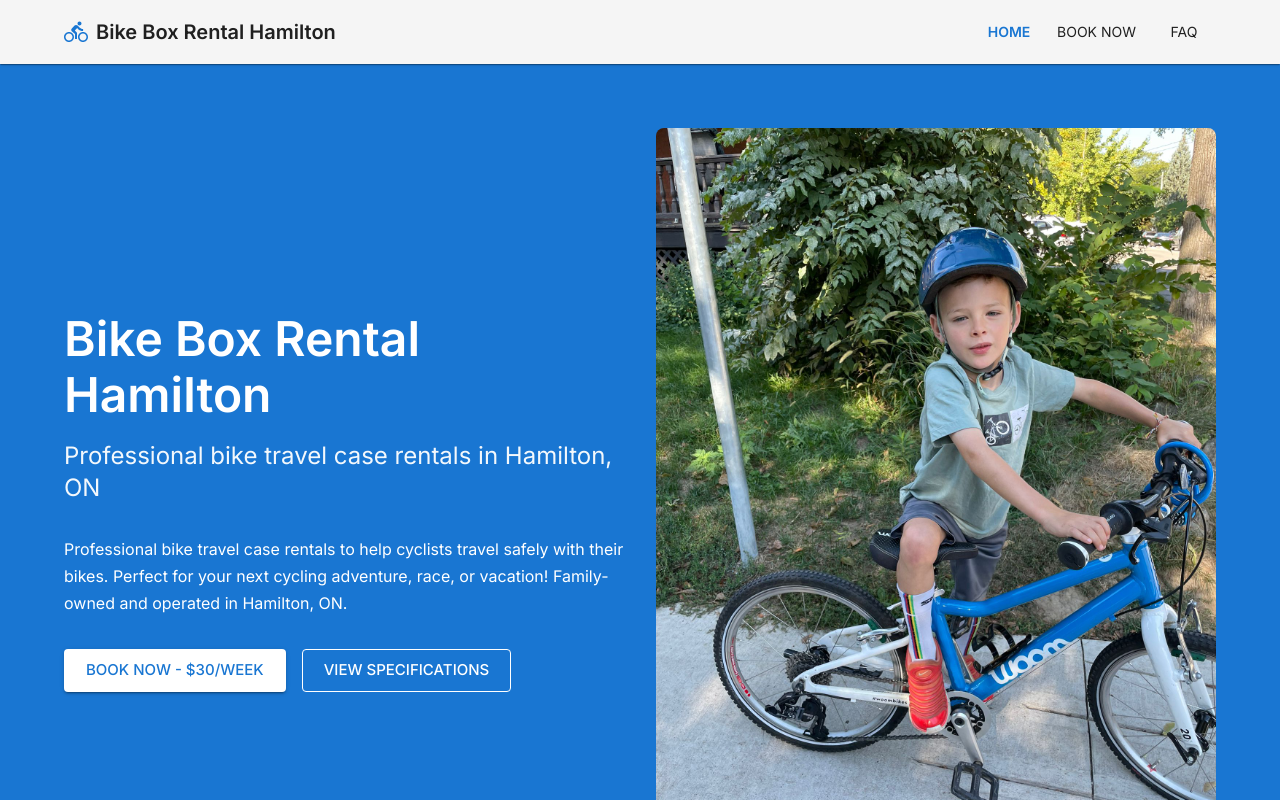
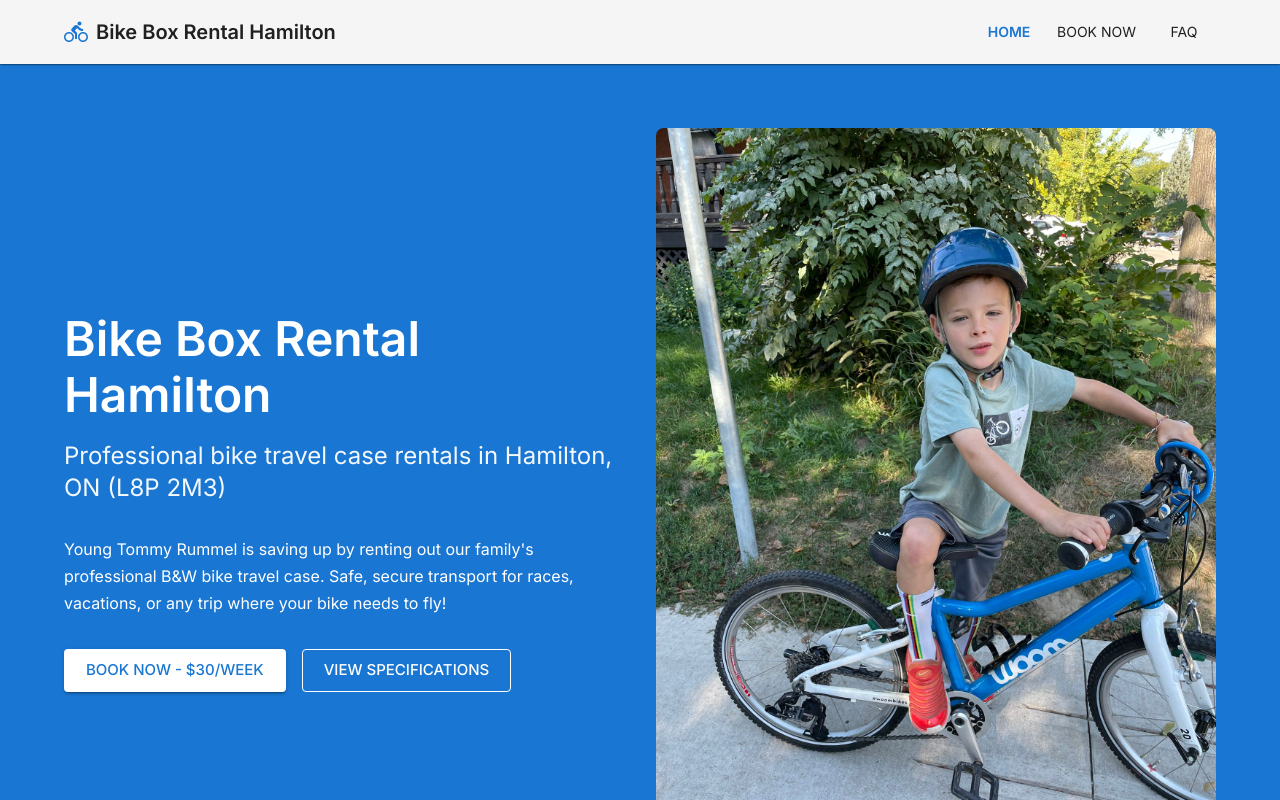
Before and after one commit to mrumm/bikeboxrental, a Next.js app: page / in a window 1280 px wide. Shown: the top 800 px of the page. Built offline with nearby package versions, Linux system fonts and the light colour scheme.

Commit message:
improvements

```diff
--- a/app/api/webhook/stripe/route.ts
+++ b/app/api/webhook/stripe/route.ts
@@ -113,7 +113,7 @@ async function sendConfirmationEmail(booking: any) {
         </ul>
 
         <h3>Pick-up Information:</h3>
-        <p>Location: Hamilton, ON (exact address will be provided via email 24 hours before pick-up)</p>
+        <p>Location: Hamilton, ON (L8P 2M3 area - exact address will be provided via email 24 hours before pick-up)</p>
         <p>Please bring a valid ID for verification.</p>
 
         <p>If you have any questions, please reply to this email.</p>
--- a/app/booking/page.tsx
+++ b/app/booking/page.tsx
@@ -50,14 +50,17 @@ export default function BookingPage() {
   const isDateDisabled = (date: Date) => {
     const dateStr = format(date, 'yyyy-MM-dd');
 
+    // Disable past dates
     if (isBefore(date, startOfDay(new Date()))) {
       return true;
     }
 
+    // Check manually blocked dates
     if (blockedDates.includes(dateStr)) {
       return true;
     }
 
+    // Check booked date ranges
     for (const range of bookedRanges) {
       if (dateStr >= range.start && dateStr <= range.end) {
         return true;
@@ -271,7 +274,7 @@ export default function BookingPage() {
         <Typography variant="body2" color="text.secondary">
           • Minimum rental period is 1 week
           <br />
-          • Pick-up and drop-off location: Hamilton, ON (exact address provided after booking)
+          • Pick-up and drop-off location: Hamilton, ON (L8P 2M3 area - exact address provided after booking)
           <br />
           • Payment is processed securely through Stripe
           <br />
--- a/app/booking/success/page.tsx
+++ b/app/booking/success/page.tsx
@@ -127,7 +127,7 @@ function BookingSuccessContent() {
         <Typography variant="body2" sx={{ mb: 2 }}>
           1. You&apos;ll receive a confirmation email shortly with all the details
           <br />
-          2. We&apos;ll send you the exact pick-up location 24 hours before your rental starts
+          2. Pick-up location is in Hamilton, ON (L8P 2M3 area) - exact address sent 24 hours before your rental
           <br />
           3. Please bring a valid ID when picking up the bike box
           <br />
--- a/app/faq/page.tsx
+++ b/app/faq/page.tsx
@@ -38,7 +38,7 @@ const faqs = [
   },
   {
     question: 'Where do I pick up and return the box?',
-    answer: 'Pick-up and drop-off are in Hamilton, ON. The exact address will be provided via email 24 hours before your rental starts. We\'re conveniently located and easily accessible.',
+    answer: 'Pick-up and drop-off are in Hamilton, ON (L8P 2M3 area). The exact address will be provided via email 24 hours before your rental starts. We\'re conveniently located and easily accessible.',
   },
   {
     question: 'Will my bike fit?',
--- a/app/page.tsx
+++ b/app/page.tsx
@@ -16,11 +16,11 @@ export default function HomePage() {
                 Bike Box Rental Hamilton
               </Typography>
               <Typography variant="h5" component="p" sx={{ mb: 4, opacity: 0.95 }}>
-                Professional bike travel case rentals in Hamilton, ON
+                Professional bike travel case rentals in Hamilton, ON (L8P 2M3)
               </Typography>
               <Typography variant="body1" sx={{ mb: 4, lineHeight: 1.7 }}>
-                Professional bike travel case rentals to help cyclists travel safely with their bikes.
-                Perfect for your next cycling adventure, race, or vacation! Family-owned and operated in Hamilton, ON.
+                Young Tommy Rummel is saving up by renting out our family&apos;s professional B&W bike travel case.
+                Safe, secure transport for races, vacations, or any trip where your bike needs to fly!
               </Typography>
               <Stack direction={{ xs: 'column', sm: 'row' }} spacing={2}>
                 <Button
--- a/lib/stripe.ts
+++ b/lib/stripe.ts
@@ -28,7 +28,7 @@ export async function createCheckoutSession({
           product_data: {
             name: 'B&W International Bike Box II Rental',
             description: `Rental from ${startDate} to ${endDate} (${weeks} week${weeks > 1 ? 's' : ''})`,
-            images: [`${process.env.NEXT_PUBLIC_BASE_URL}/bikeboxBW2.jpg`],
+            images: process.env.NEXT_PUBLIC_BASE_URL ? [`${process.env.NEXT_PUBLIC_BASE_URL}/bikeboxBW2.jpg`] : [],
           },
           unit_amount: WEEKLY_PRICE,
         },
```
